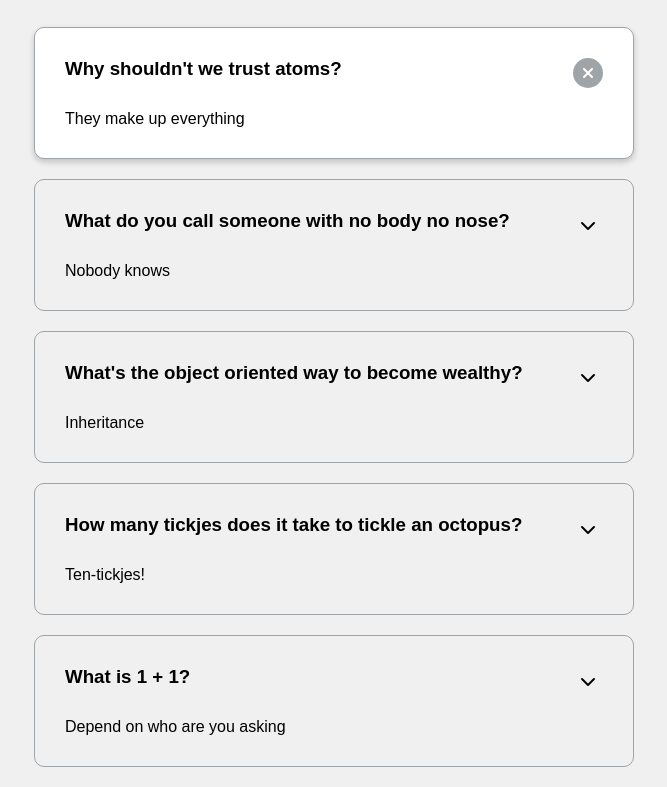
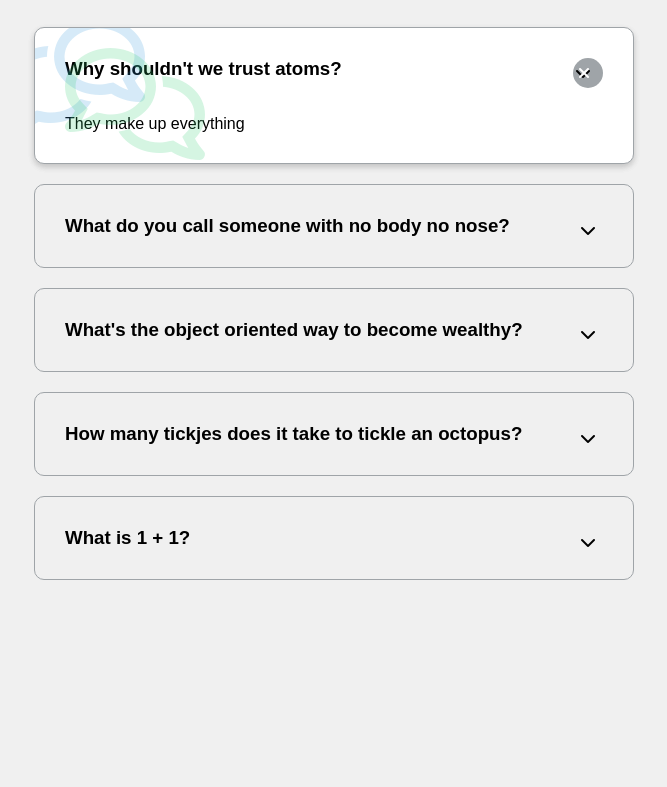
Before and after one commit to Archanach707/FAQ-Collapse, a plain HTML site: page index.html in a window 1280 px wide. Shown: the part 90-877 px from the top of the page, without its empty margins (306-973 px from the left). After the commit the page ends 800 px from the top, so only its background shows below. Drawn offline with Linux system fonts and the light colour scheme; a web font is replaced by a local one.

Commit message:
js function is also completed

```diff
--- a/assets/style.css
+++ b/assets/style.css
@@ -1,12 +1,13 @@
 @import url('https://fonts.googleapis.com/css2?family=Muli&display=swap');
+
 
 * {
   box-sizing: border-box;
 }
 
 body {
+  background-color: #f0f0f0;
   font-family: 'Muli', sans-serif;
-  background-color: #f0f0f0;
 }
 
 h1 {
@@ -35,12 +36,33 @@ h1 {
   box-shadow: 0 3px 6px rgba(0, 0, 0, 0.1), 0 3px 6px rgba(0, 0, 0, 0.1);
 }
 
+.faq.active:before,
+.faq.active:after {
+  content: '\f086';
+  font-family: 'Font Awesome 5 Free';
+  color: #2ecc71;
+  font-size: 7rem;
+  position: absolute;
+  opacity: 0.2;
+  top: 20px;
+  left: 30px;
+  z-index: 0;
+}
+
+.faq.active:before {
+  color: #3498db;
+  top: -10px;
+  left: -30px;
+  transform: rotateY(180deg);
+}
+
 .faq-title {
   margin: 0 35px 0 0;
 }
 
 .faq-text {
-  margin: 30px 0 0;
+  display: none;
+  margin: 35px 0 0;
 }
 
 .faq.active .faq-text {
@@ -64,17 +86,23 @@ h1 {
   width: 30px;
 }
 
-.faq-toggle .fa-times {
+.faq-toggle:focus {
+  outline: 0;
+}
+
+.faq-toggle .fas.fa-times {
   display: none;
 }
 
-.faq.active .faq-toggle .fa-times {
+.faq.active .faq-toggle .fas.fa-times {
   color: #fff;
   display: block;
+  position: relative;
+  right: 11px;
 }
 
-.faq.active .faq-toggle .fa-chevron-down {
-  display: none;
+.faq.active .faq-toggle .fas.fa-chevron-down {
+  display: block;
 }
 
 .faq.active .faq-toggle {
```
Also changed, not shown: js/index.js (line endings or trailing spaces).
